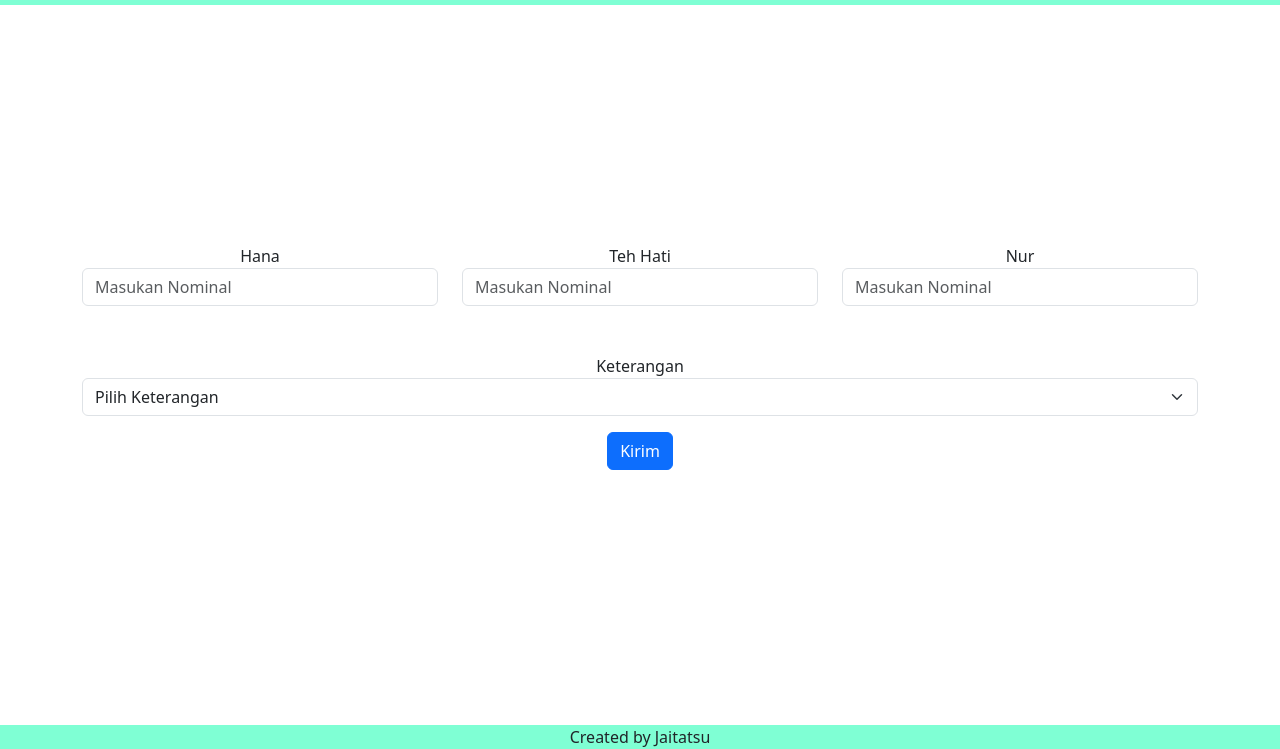
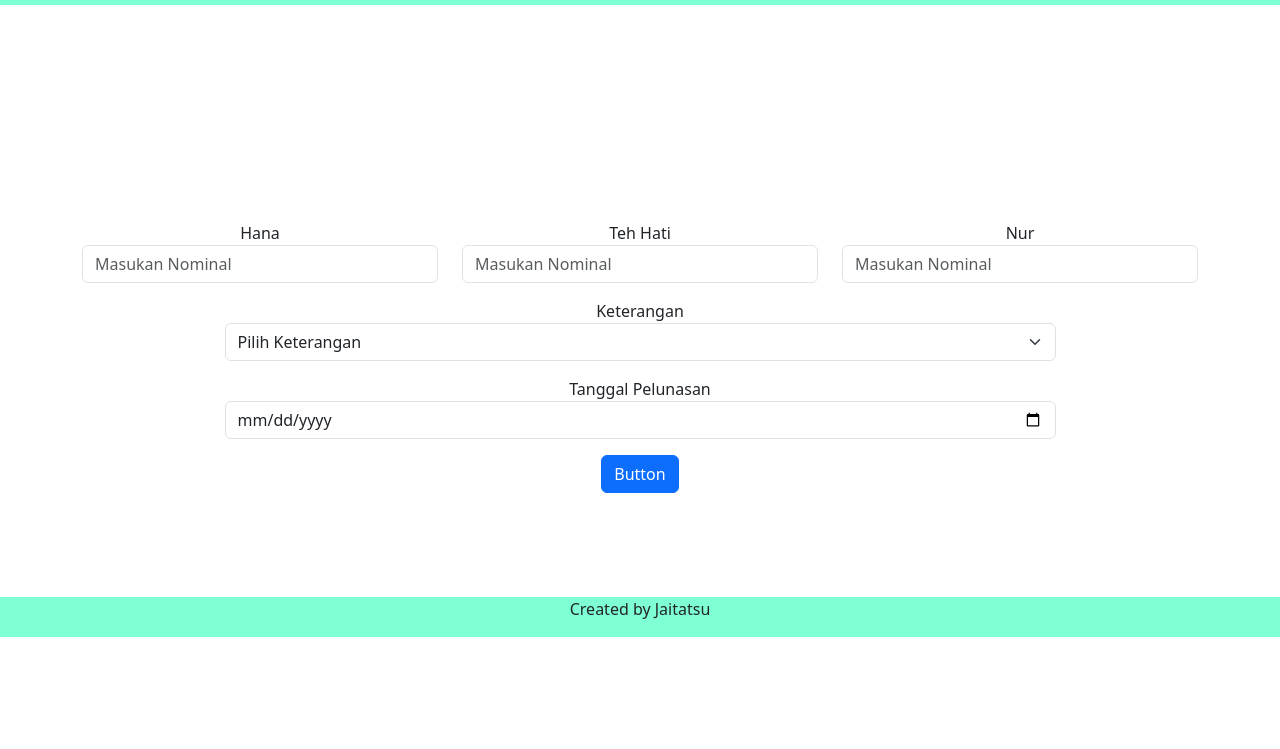
Before and after one commit to Jaitaka/Paylater, a website: page index.html in a window 1280 px wide. Shown: the part 51-800 px from the top of the page. Drawn offline with nearby package versions, Linux system fonts and the light colour scheme.

Commit message:
perbaikan

```diff
--- a/index.html
+++ b/index.html
@@ -69,6 +69,7 @@
     <!-- akhir nav -->
 
     <!-- form -->
+    <section>
       <div class="container text-center position-relative position-absolute top-50 start-50 translate-middle">
         <form
           name="Paylater"
@@ -118,8 +119,11 @@
               />
             </div>
           </div>
-        <div class="row justify-content-center">
-          <div class="Keterangan col-md-12">
+          <div
+            id="ket"
+            class="row justify-content-center"
+          >
+            <div class="Keterangan col-md-9">
               <label
                 for="Keterangan"
                 class="mt-5"
@@ -135,23 +139,40 @@
                 <option value="Akulaku">Akulaku</option>
               </select>
             </div>
-          <div class="Btn-kirim col-md-6 mt-3">
-            <button
-              type="submit"
-              class="btn btn-primary"
+          </div>
+          <div class="row justify-content-center mt-3">
+            <div class="col-sm-9">
+              <label
+                for="Pelunasan"
+                class="text-break"
+                >Tanggal Pelunasan</label
               >
-              Kirim
-            </button>
+              <input
+                id="Pelunasan"
+                type="date"
+                class="form-control"
+                name="Periode Bayar"
+              />
             </div>
           </div>
+          <button
+            class="btn btn-primary mt-3"
+            type="submit"
+          >
+            Button
+          </button>
         </form>
       </div>
+    </section>
 
-    <footer
-      class="position-absolute bottom-0 start-50 translate-middle-x text-center w-100"
-      style="background-color: aquamarine"
-    >
-      Created by Jaitatsu
+    <footer>
+      <div class="footer container-fluid">
+        <div class="row">
+          <div class="col">
+            <p>Created by Jaitatsu</p>
+          </div>
+        </div>
+      </div>
     </footer>
 
     <!-- <script src="node_modules/bootstrap/dist/js/bootstrap.bundle.js"></script> -->
--- a/style.css
+++ b/style.css
@@ -2,6 +2,24 @@
   margin: 0;
   padding: 0;
 }
+
+body {
+  min-height: fit-content;
+  min-width: fit-content;
+}
 .navbar {
   background-color: aquamarine;
 }
+
+.footer {
+  display: grid;
+  justify-content: center;
+  position: relative;
+  top: 35rem;
+  margin-top: 2rem;
+  background-color: aquamarine;
+}
+
+#ket {
+  margin-top: -2rem;
+}
```
Lines whose indentation alone changed are shown as unchanged.
